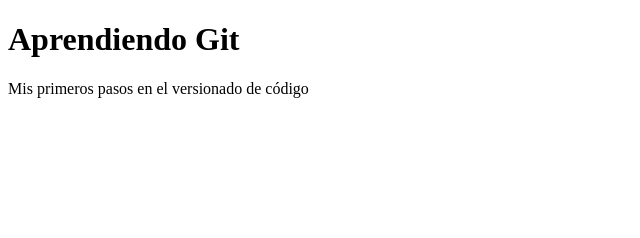
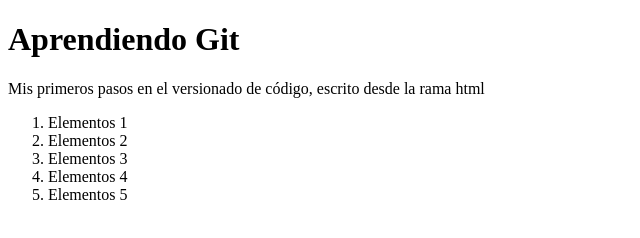
Before and after one commit to ProyectGitHubGit/git-github-ivanproyect, a plain HTML site: page index.html in a window 1280 px wide. Shown: the whole page, without its empty margins (0-640 px from the left). Drawn offline with Linux system fonts and the light colour scheme.

Commit message:
Agregando index.js al index.html

```diff
--- a/index.html
+++ b/index.html
@@ -7,6 +7,14 @@
 </head>
 <body>
     <h1>Aprendiendo Git</h1>
-    <p>Mis primeros pasos en el versionado de código</p>
+    <p>Mis primeros pasos en el versionado de código, escrito desde la rama html</p>
+    <ol>
+        <li>Elementos 1</li>
+        <li>Elementos 2</li>
+        <li>Elementos 3</li>
+        <li>Elementos 4</li>
+        <li>Elementos 5</li>
+    </ol>
+    <script src="index.js"></script>
 </body>
 </html>
```
